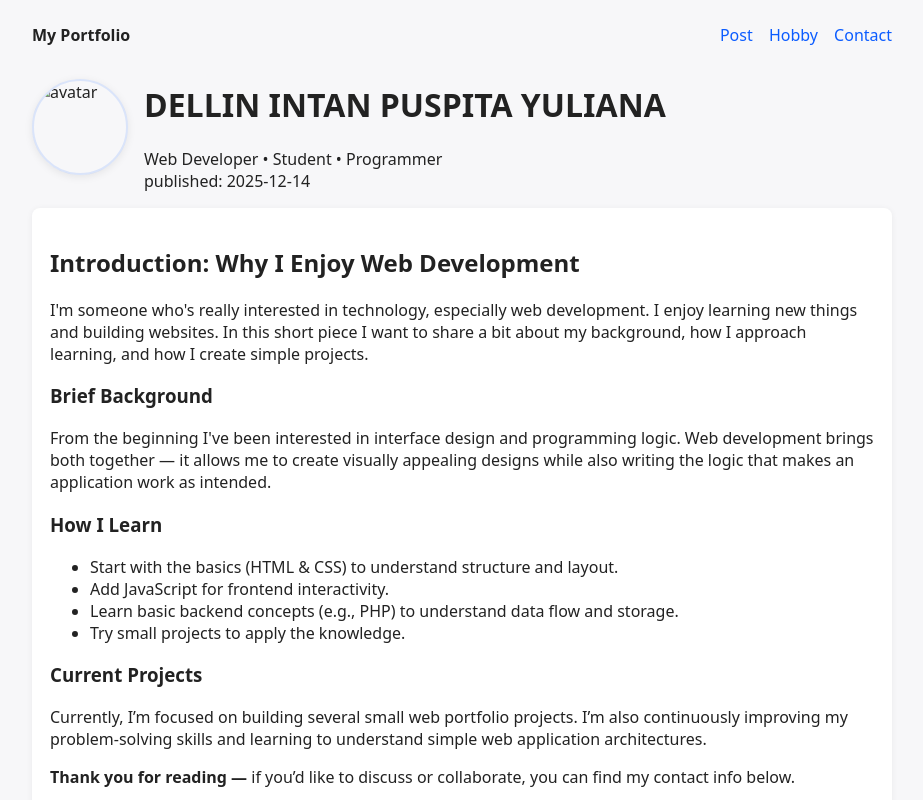
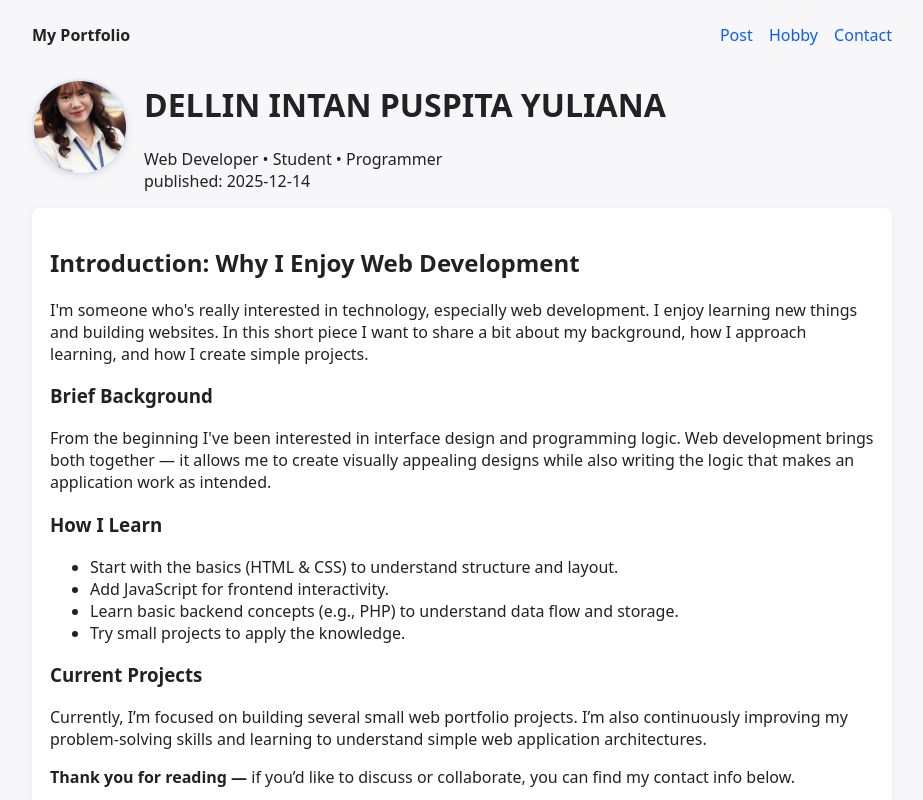
Before and after one commit to dellinpuspita25-droid/dellin_intan, a plain HTML site: page index.html in a window 1280 px wide. Shown: the top 800 px of the page, without its empty margins (178-1101 px from the left). Drawn offline with Linux system fonts and the light colour scheme.

Commit message:
Fix avatar image source filename

```diff
--- a/index.html
+++ b/index.html
@@ -20,7 +20,7 @@
     </nav>
 
     <header class="site" aria-label="Info penulis">
-      <img class="avatar" src="avatar.jpg" alt="avatar" />
+      <img class="avatar" src="avatar.jpg.jpg" alt="avatar" />
       <div class="meta">
         <h1><span id="name">DELLIN INTAN PUSPITA YULIANA</span></h1>
         <div class="byline">Web Developer • Student • Programmer</div>
```
